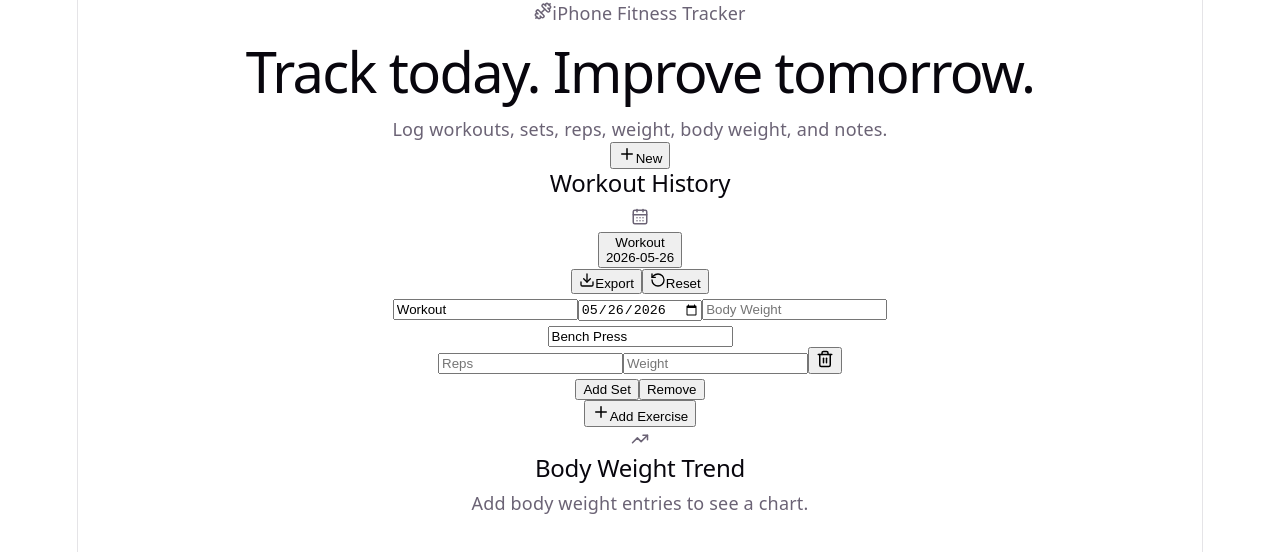
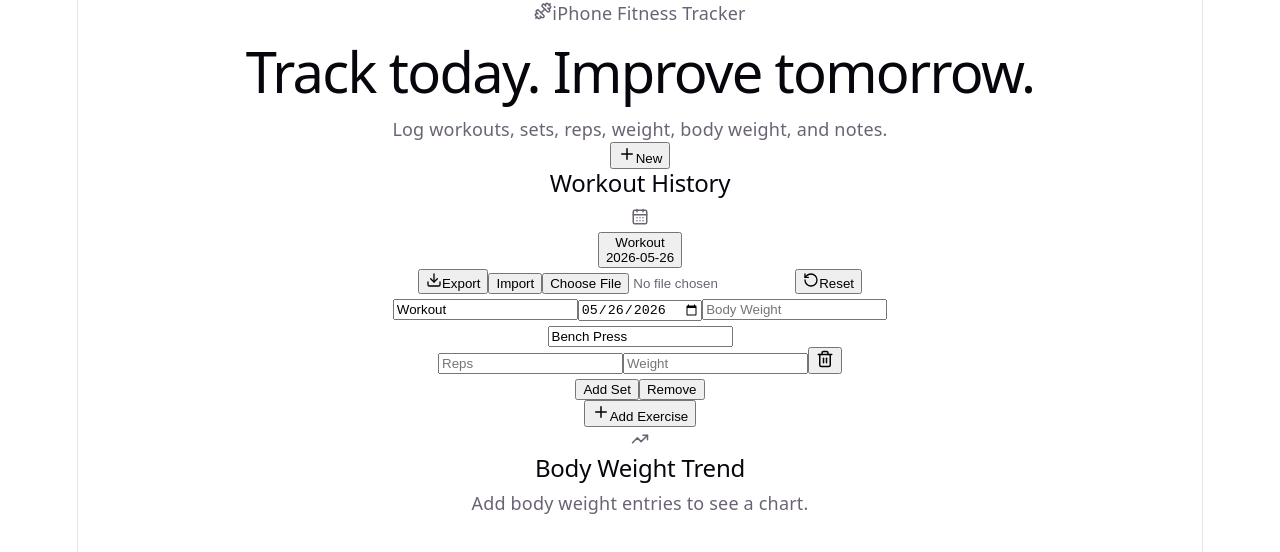
Before and after one commit to Jegregg99/Fitness_Tracker, a React (Vite) app: page / in a window 1280 px wide. Shown: the top 552 px of the page. Built offline with nearby package versions, Linux system fonts and the light colour scheme.

Commit message:
Add JSON import backup feature

```diff
--- a/src/App.jsx
+++ b/src/App.jsx
@@ -1,4 +1,4 @@
-import React, { useEffect, useMemo, useState } from "react";
+import React, { useEffect, useMemo, useRef, useState } from "react";
 import { motion } from "framer-motion";
 import {
   Dumbbell,
@@ -68,6 +68,7 @@ function emptyWorkout() {
 export default function FitnessTrackerApp() {
   const [workouts, setWorkouts] = useState([]);
   const [activeId, setActiveId] = useState(null);
+  const fileInputRef = useRef(null);
 
   useEffect(() => {
     const saved = localStorage.getItem(STORAGE_KEY);
@@ -254,6 +255,43 @@ export default function FitnessTrackerApp() {
   URL.revokeObjectURL(url);
 }
 
+function importData(event) {
+  const file = event.target.files[0];
+  if (!file) return;
+
+  const reader = new FileReader();
+
+  reader.onload = (e) => {
+    try {
+      const importedWorkouts = JSON.parse(e.target.result);
+
+      if (!Array.isArray(importedWorkouts)) {
+        alert("Invalid backup file.");
+        return;
+      }
+
+      setWorkouts(importedWorkouts);
+      setActiveId(importedWorkouts[0]?.id || null);
+
+      localStorage.setItem(
+        STORAGE_KEY,
+        JSON.stringify({
+          workouts: importedWorkouts,
+          activeId: importedWorkouts[0]?.id || null
+        })
+      );
+
+      alert("Backup imported successfully.");
+    } catch (error) {
+      alert("Could not import this file.");
+      console.error(error);
+    }
+  };
+
+  reader.readAsText(file);
+  event.target.value = "";
+}
+
   function resetDemo() {
     const first = emptyWorkout();
 
@@ -347,7 +385,7 @@ export default function FitnessTrackerApp() {
             ))}
           </div>
 
-          <div className="mt-4 grid grid-cols-2 gap-2">
+          <div className="mt-4 grid grid-cols-3 gap-2">
 
             <button
               onClick={exportData}
@@ -358,6 +396,21 @@ export default function FitnessTrackerApp() {
                 Export
               </div>
             </button>
+
+<button
+  onClick={() => fileInputRef.current.click()}
+  className="rounded-2xl border p-3"
+>
+  Import
+</button>
+
+<input
+  ref={fileInputRef}
+  type="file"
+  accept="application/json"
+  onChange={importData}
+  className="hidden"
+/>
 
 <button
   onClick={resetDemo}
```
Lines whose indentation alone changed are shown as unchanged.
